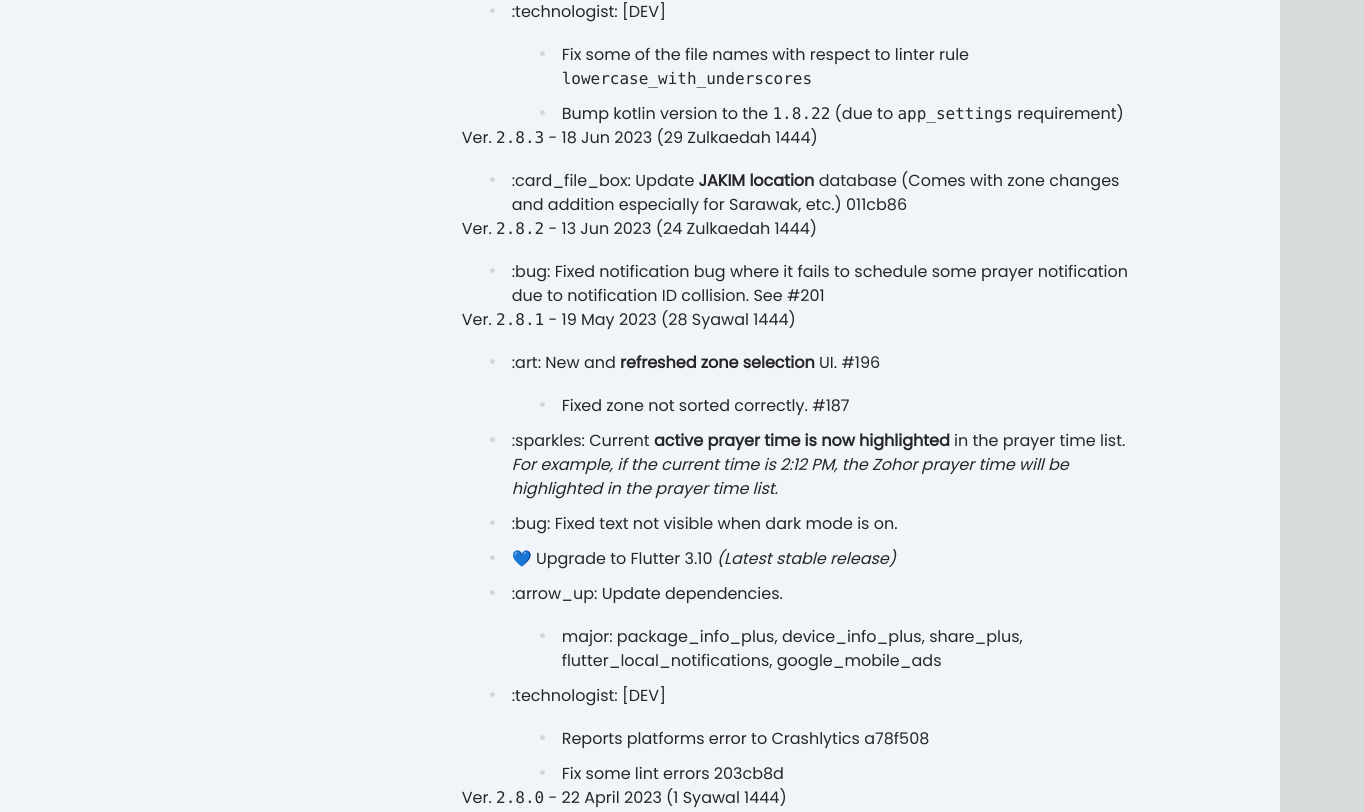
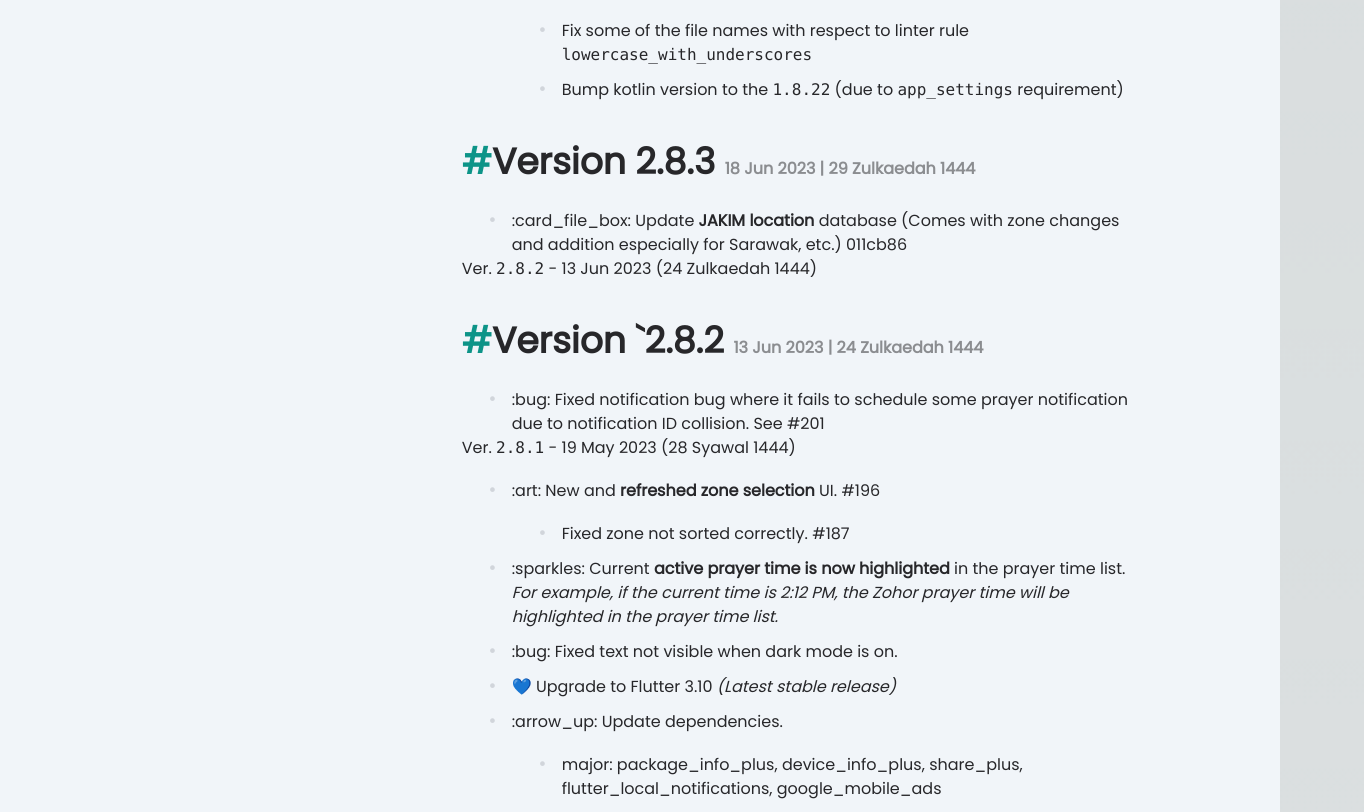
Before and after one commit to mptwaktusolat/waktusolat-site, a Next.js app: page /changelog in a window 1280 px wide. Shown: the part 2465-3277 px from the top of the page, 1364 px wide, since content can reach past the window. Built offline with nearby package versions, Linux system fonts and the light colour scheme.

Commit message:
:lipstick: Update theme issue

```diff
--- a/app/changelog/page.mdx
+++ b/app/changelog/page.mdx
@@ -76,7 +76,6 @@ import ChangelogHeader from '../../components/changelog-header'
   - Renamed files to follow Dart naming conventions 1699404 c32e3ff ba95b70
   - Fixed imports conventions 2e949d6
 
-## [Ver. `2.9.0`](../releases/tag/2.9.0%2B132) - 15 July 2023 ()
 <ChangelogHeader
   version="2.9.0"
   date="27 August 2023"
@@ -95,11 +94,24 @@ import ChangelogHeader from '../../components/changelog-header'
   - Fix some of the file names with respect to linter rule [`lowercase_with_underscores`](https://dart.dev/tools/linter-rules/file_names)
   - Bump kotlin version to the `1.8.22` (due to `app_settings` requirement)
 
-## [Ver. `2.8.3`](../releases/tag/2.8.3%2B130) - 18 Jun 2023 (29 Zulkaedah 1444)
+
+<ChangelogHeader
+  version="2.8.3"
+  date="18 Jun 2023"
+  hijriDate="29 Zulkaedah 1444"
+  githubSlug="2.8.3+130"
+/>
 
 - :card_file_box: Update **JAKIM location** database (Comes with zone changes and addition especially for Sarawak, etc.) [011cb86](../commit/011cb864596a8a231d7f00ce24261b714feae712)
 
 ## [Ver. `2.8.2`](../releases/tag/2.8.2%2B129) - 13 Jun 2023 (24 Zulkaedah 1444)
+
+<ChangelogHeader
+  version="`2.8.2"
+  date="13 Jun 2023"
+  hijriDate="24 Zulkaedah 1444"
+  githubSlug="`2.8.2+129"
+/>
 
 - :bug: Fixed notification bug where it fails to schedule some prayer notification due to notification ID collision. See [#201](https://github.com/mptwaktusolat/app_waktu_solat_malaysia/issues/201)
 
--- a/components/mdx-layout.jsx
+++ b/components/mdx-layout.jsx
@@ -3,7 +3,7 @@ export default function MdxLayout({ children }) {
   return (
     <section className="relative">
       <ThemeSwitcher className="absolute top-2 right-5" />
-      {/* <svg
+      <svg
         className="absolute inset-0 -z-10 h-full w-full stroke-gray-200 dark:stroke-white/10 [mask-image:radial-gradient(100%_100%_at_top_right,white,transparent)]"
         aria-hidden="true"
       >
@@ -43,11 +43,8 @@ export default function MdxLayout({ children }) {
               "polygon(73.6% 51.7%, 91.7% 11.8%, 100% 46.4%, 97.4% 82.2%, 92.5% 84.9%, 75.7% 64%, 55.3% 47.5%, 46.5% 49.4%, 45% 62.9%, 50.3% 87.2%, 21.3% 64.1%, 0.1% 100%, 5.4% 51.1%, 21.4% 63.9%, 58.9% 0.2%, 73.6% 51.7%)",
           }}
         />
-      </div> */}
-      <div
-        className="mx-auto max-w-7xl px-6 pb-24 pt-10 sm:pb-32 lg:flex lg:px-8 lg:py-32 bg-slate-100 dark:bg-slate-200"
-        bg-slate-200
-      >
+      </div>
+      <div className="mx-auto max-w-7xl px-6 pb-24 pt-10 sm:pb-32 lg:flex lg:px-8 lg:py-32  bg-slate-100 dark:bg-transparent">
         <div className="mx-auto max-w-2xl flex-shrink-0 lg:mx-0 lg:max-w-xl">
           <h1 className="mt-10 ml-3 flex text-4xl font-bold tracking-tight text-zinc-800 dark:text-slate-200 sm:text-6xl">
             Changelog
```
